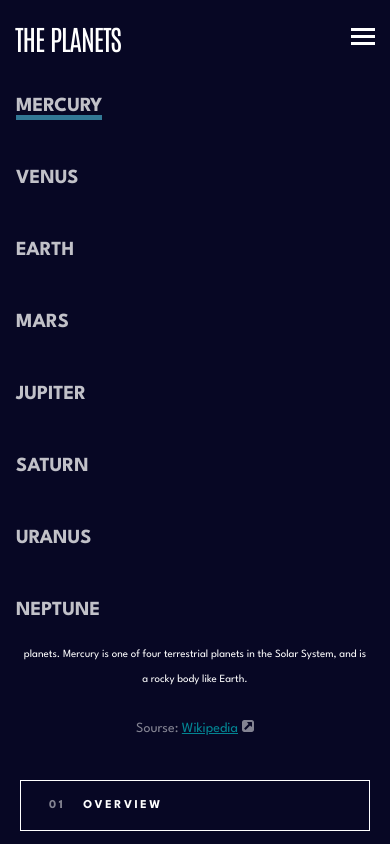
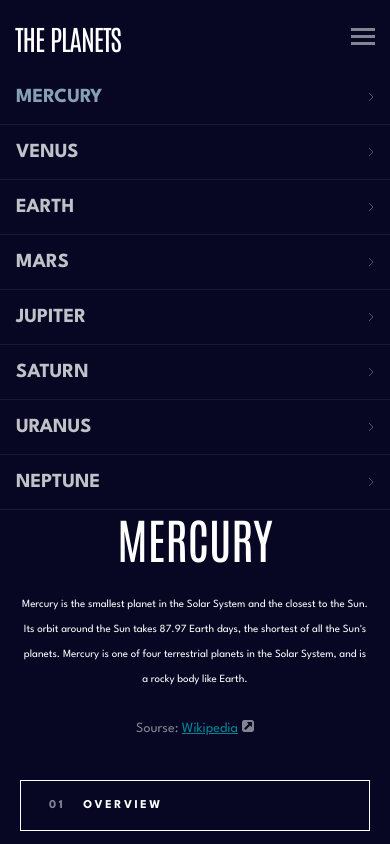
Before and after one commit to ABU-FRONTEND/planets-abdusamad.app, a plain HTML site: page index.html in a window 390 px wide. Both pictures are taken after a click on the icon 363 px from the left and 36 px from the top of the page. Shown: the top 844 px of the page. Drawn offline with Linux system fonts and the light colour scheme.

Commit message:
edit: hamburger menu edit

```diff
--- a/css/style.css
+++ b/css/style.css
@@ -32,7 +32,6 @@ nav ul li{
     opacity: 0.75;
 }
 nav ul li a.active{
-    border-bottom: 5px solid #419EBB;
     opacity: 1;
     transition: 0.5s;
 }
@@ -43,6 +42,12 @@ nav ul li a{
     font-size: 11px;
     font-weight: 700;
     text-transform: uppercase;
+}
+.burger {
+   display: none;
+}
+.burger.active{
+   opacity: 0.5;
 }
 header .header_name h1{
     font-family: Antonio;
@@ -80,9 +85,7 @@ main .container{
     font-size: 80px;
     text-transform: uppercase;
 }
-.burger{
-    display: none;
-}
+
 .planate_name p.show{
     display: block;
 }
@@ -250,6 +253,18 @@ main .container{
     nav ul{
         flex-direction: column;
     }
+    nav ul li{
+      height: 40px;
+      width: 100%;
+      display: flex;
+      flex-direction: row-reverse;
+      justify-content: space-between;
+      align-items: center;
+      border-bottom: 1px solid #ffffff1a;
+   }
+    nav ul li::before{
+      content: url(../img/left-arrow.svg);
+    }
     nav ul li a{
         font-size: 20px;
     }
--- a/js/app.js
+++ b/js/app.js
@@ -1,4 +1,5 @@
 let btn = document.querySelector('.burger svg')
+let burger =document.querySelector('.burger')
 let nav = document.querySelector('nav')
 let navber = document.querySelector('ul')
 let li = document.querySelectorAll('li a')
@@ -9,7 +10,9 @@ let planetsDay = document.querySelectorAll('.planet_day')
 let planetRev = document.querySelectorAll('.planets_rev')
 let planetsRds = document.querySelectorAll('.planet_rds')
 let planetsAve = document.querySelectorAll('.tab_average')
+let colors = ['rgba(177, 213, 226, 1)', 'rgba(226, 159, 88, 1)', 'rgba(84, 91, 254, 1)', 'rgba(255, 155, 107, 1)', 'rgba(216, 101, 52, 1)', 'rgba(252, 203, 107, 1)', 'rgba(80, 222, 205, 1)', 'rgba(73, 126, 250, 1)']
 btn.addEventListener('click', ()=>{
+   burger.classList.toggle('active')
     nav.classList.toggle('active')
 })
 li.forEach((item) =>{
@@ -23,6 +26,7 @@ function hideAll() {
     })
    li.forEach((li) => {
       li.classList.remove('active')
+      li.style.color = 'white'
    })
     planetName.forEach((planetName)=>{
         planetName.classList.remove('show')
@@ -52,6 +56,7 @@ function showAll( i = 0 ) {
     planetsRds[i].classList.add('active')
     planetsAve[i].classList.add('active')
     li[i].classList.add('active')
+    li[i].style.color = colors[i]
 }
 nav.addEventListener('click', (e)=>{
     li.forEach((item, i)=>{
```
Also changed, not shown: img/left-arrow.svg (added).
